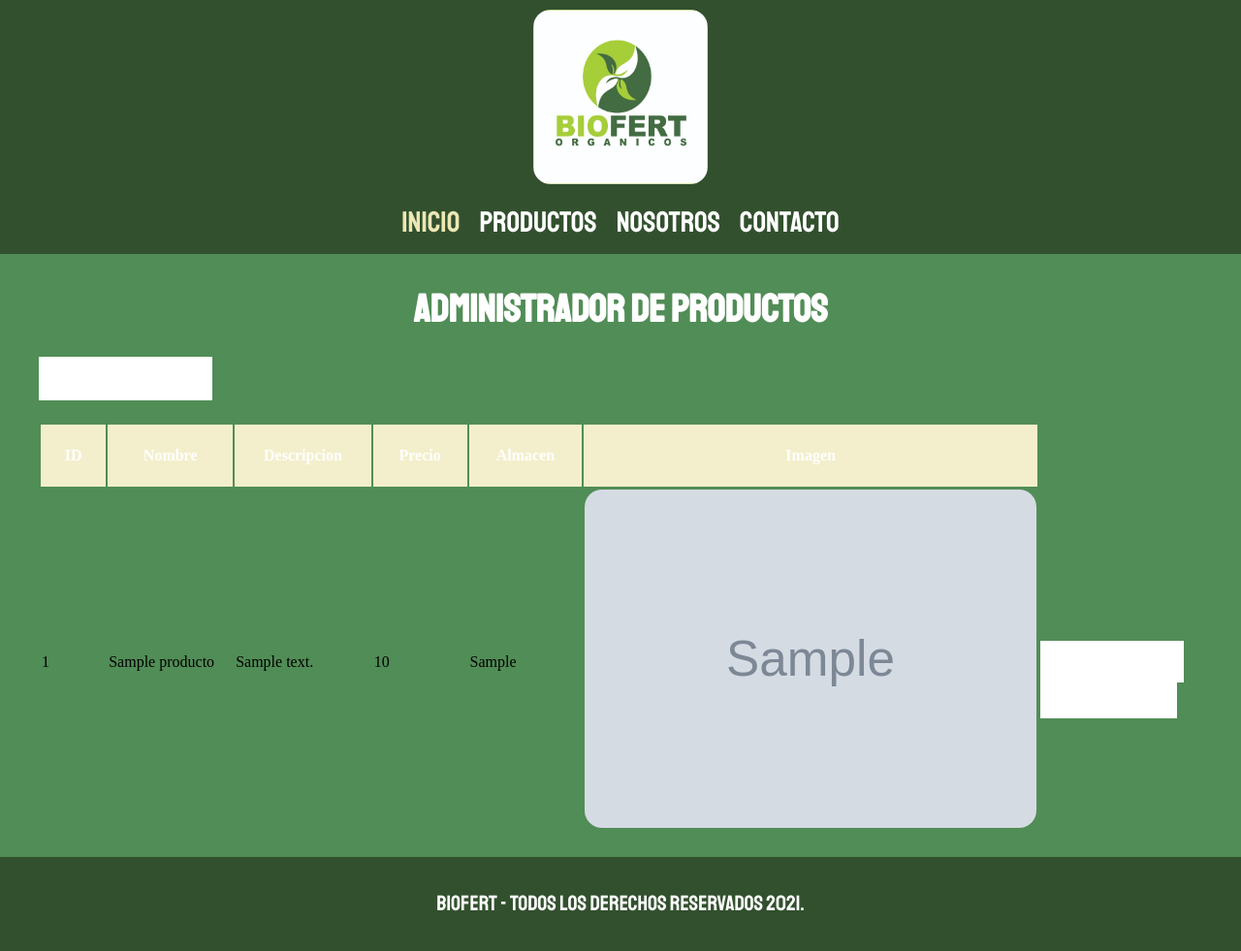
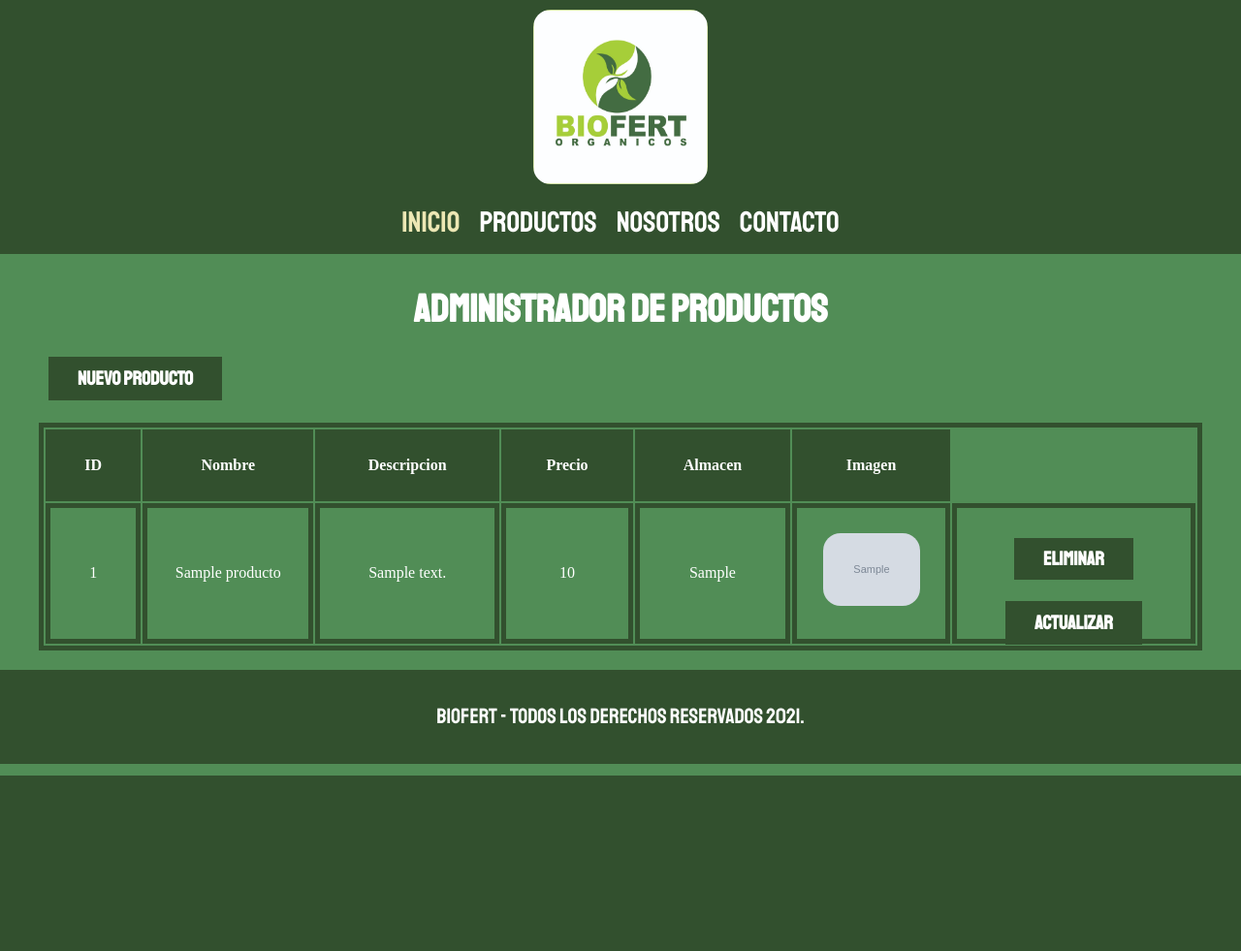
Before and after one commit to HectorMCDLV/BioFert, a PHP site: page /biofert/admin in a window 1280 px wide. Shown: the whole page at 97% size. After the commit the page ends 800 px from the top, so only its background shows below. Run offline with PHP 8.4, Linux system fonts and the light colour scheme; tables that the repository leaves empty or names only in its code hold one stand-in row (values such as "Sample post"); grey boxes marked "Sample" are stand-in pictures.

Commit message:
Css del CRUD terminado, falta en el formulario y hacer enlace con la pagina principal

```diff
--- a/css/estilo.css
+++ b/css/estilo.css
@@ -60,6 +60,10 @@ h2 {
 }
 h3 {
     font-size: 2.4rem;
+}
+
+table,th,td {
+    border: 0.5rem solid var(--primarioOscuro);
 }
 
 /** Header **/
@@ -282,7 +286,8 @@ h3 {
 }
 
 .tabla thead {
-    background-color: var(--secundario);
+    background-color: var(--primarioOscuro);
+
 }
 
 .tabla thead th{
@@ -290,13 +295,17 @@ h3 {
     padding: 2rem;
 }
 
-.tabla thead td{
+.tabla tbody td{
     color: var(--blanco);
     text-align: center;
 }
 
+.imagen-tabla{
+    width: 10rem;
+}
+
 .boton{
-    background-color: var(--blanco);
+    background-color: var(--primarioOscuro);
     border-style: none;
     color: var(--blanco);
     padding: 1rem 3rem;
@@ -306,7 +315,9 @@ h3 {
     text-decoration: none;
     text-transform: uppercase;
     font-weight: bold;
-    width: 90%;
+    width: auto;
     text-align: center;
     border: none;
+    margin: 3rem 1rem;
+    margin-bottom: 3rem;
 }
```
Also changed, not shown: imagenes/07b09857bcf40771e334ee0788b67488.jpg (added), imagenes/19d04c71dc5eb31566168a4beab5f536.jpg (added).
